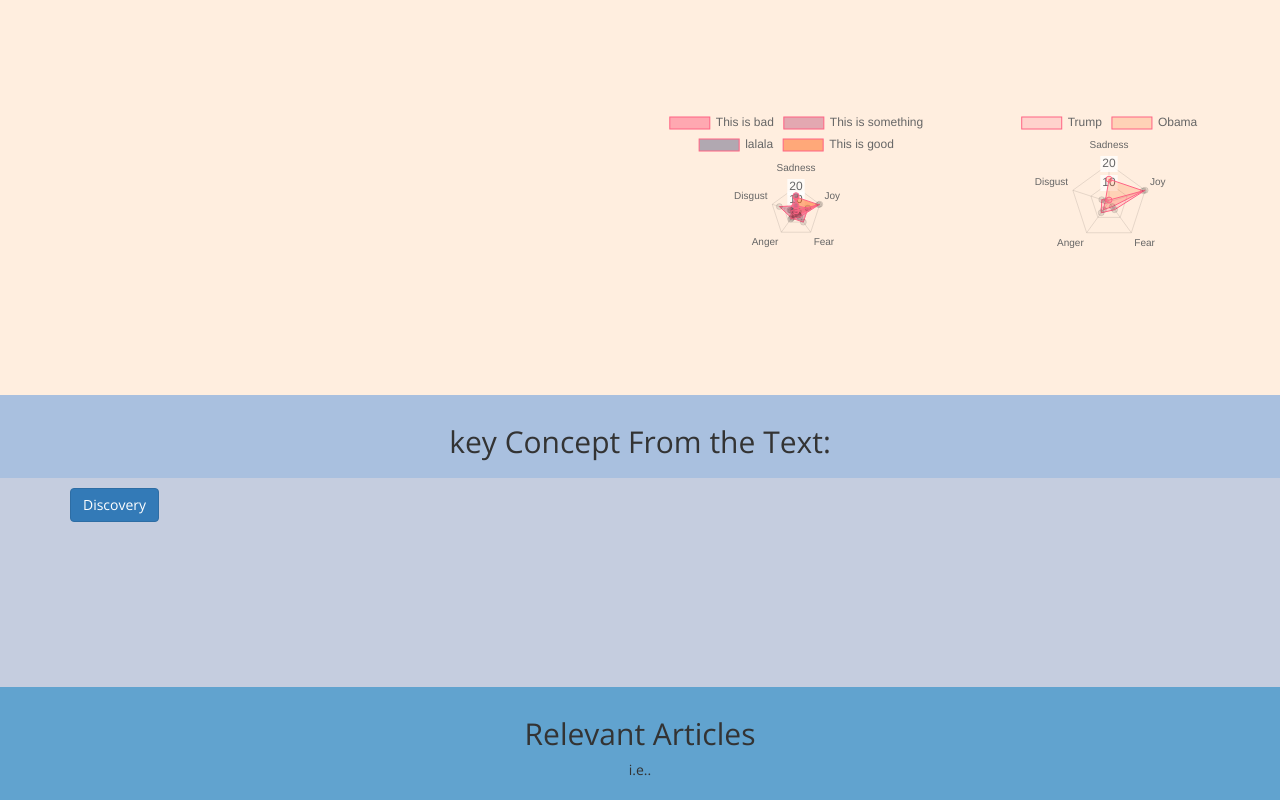
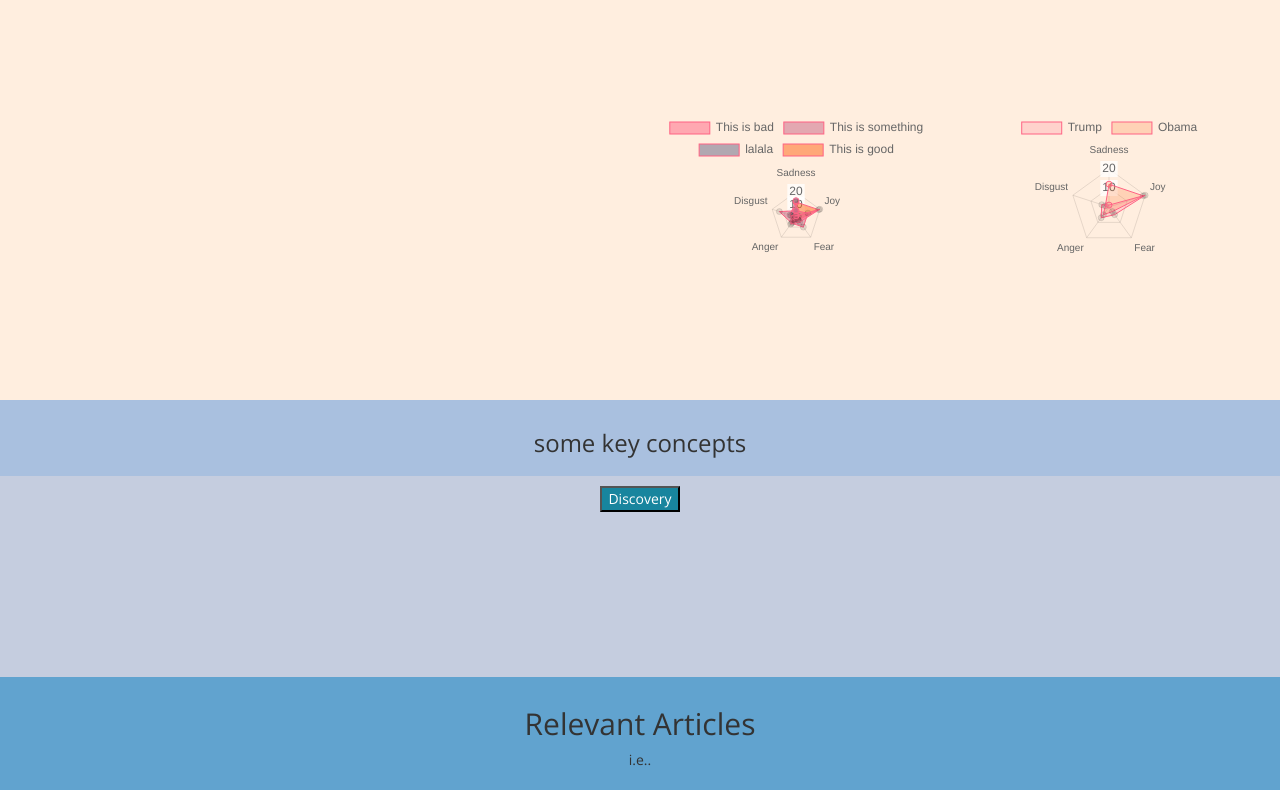
Before and after one commit to SiaSyPeng/CS89-infossato, a website: page public/index.html in a window 1280 px wide. Shown: the part 1236-2036 px from the top of the page. Drawn offline with nearby package versions, Linux system fonts and the light colour scheme; some packages are replaced by stand-ins of ours; a script that the page names is missing.

Commit message:
more styling

```diff
--- a/public/index.html
+++ b/public/index.html
@@ -13,7 +13,6 @@
 <script src="https://ajax.googleapis.com/ajax/libs/jquery/3.2.1/jquery.min.js"></script>
 
 <body>
-<<<<<<< HEAD
   <div>
     <div class="container-fluid text-center titleBox">
       <div class="title">
@@ -74,13 +73,12 @@
   </div>
 
   <div class="container-fluid text-center keyConcepts">
-    <h2>key Concept From the Text:</h2>
-    <div class="text-center" id="conceptBlock"></div>
+    <h3>some key concepts</h3>
   </div>
 
   <div class="container-fluid conceptSentiment">
     <div class="container">
-      <button type="button" class="btn btn-primary" id="testBut">Discovery</button>
+      <button type="button" class="btn-analyze" id="testBut">Discovery</button>
       <div class="container-fluid row">
         <div class="col-md-6 col-md-offset-3">
           <canvas id="conceptSentimentChart"></canvas>
--- a/public/style.css
+++ b/public/style.css
@@ -17,7 +17,7 @@ body {
   background-image: url(pictures/cover.jpg);
   background-position: bottom left;
   padding-top: 250px;
-  padding-bottom: 200px;
+  padding-bottom: 225px;
 }
 
 .form-check {
@@ -54,6 +54,7 @@ body {
 .conceptSentiment {
   background-color: #C5CDDF;
   padding: 10px;
+  text-align: center;
 }
 
 .relaventRead {
```
